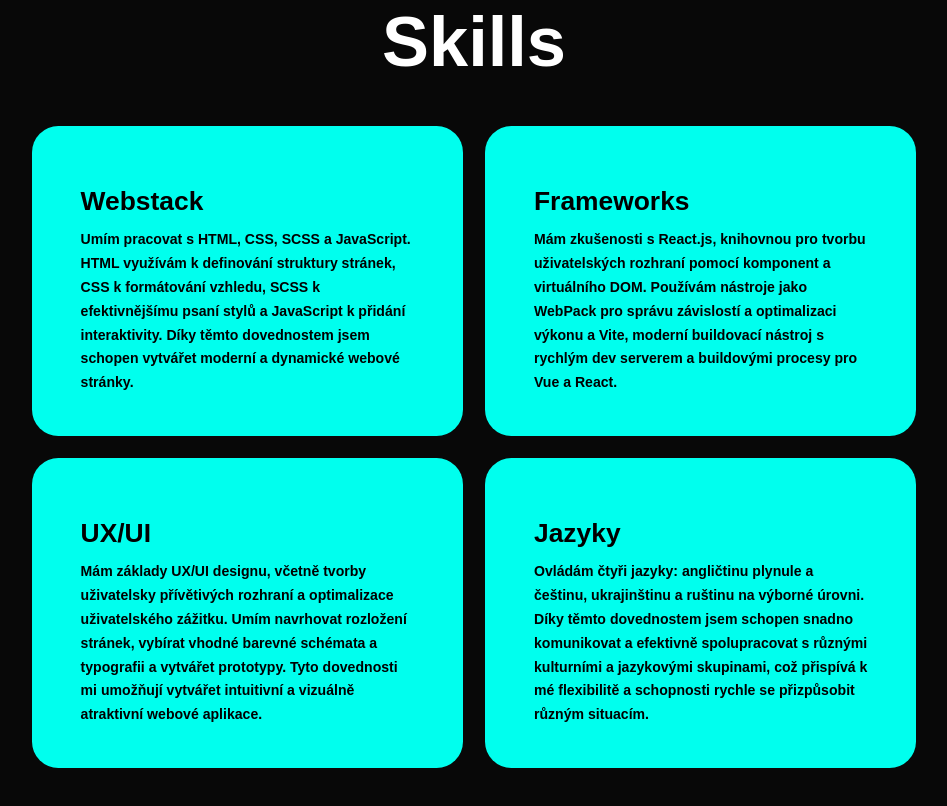
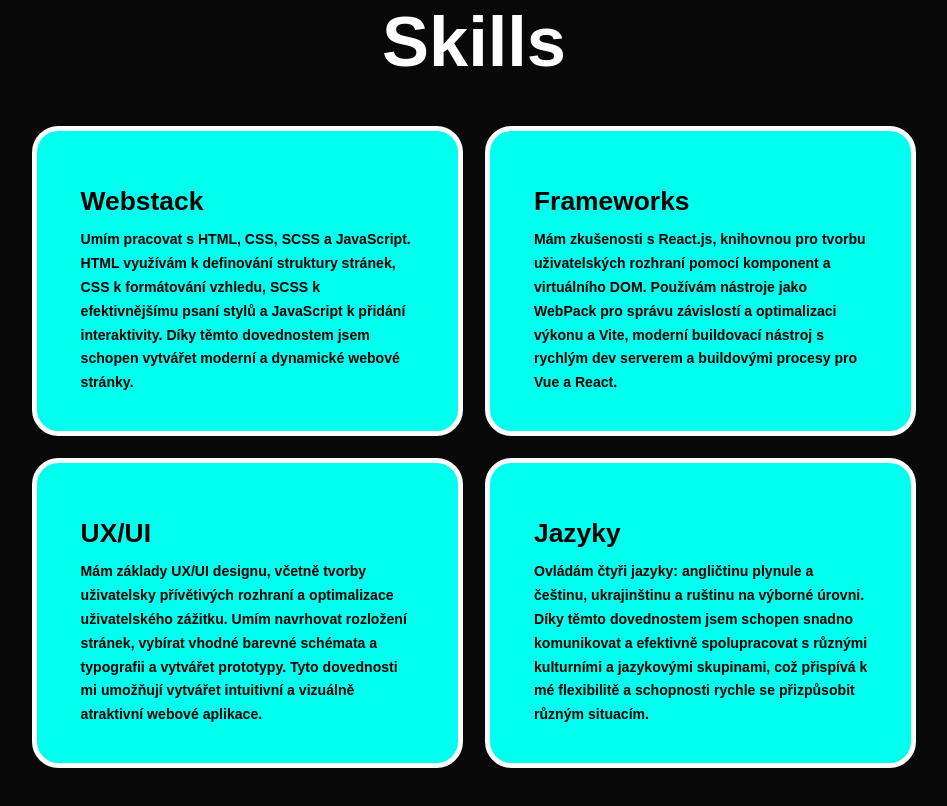
Before and after one commit to Vasaaa24/About-Vasyl, a React (Create React App) app: page / in a window 1280 px wide. Shown: the part 1980-2786 px from the top of the page, without its empty margins (166-1113 px from the left). Built offline with nearby package versions, Linux system fonts and the light colour scheme; some icons are missing.

Commit message:
border boxes

```diff
--- a/src/components/znalosti/skills.css
+++ b/src/components/znalosti/skills.css
@@ -22,6 +22,7 @@
   border: 5px solid transparent;
   cursor: pointer;
   transition: 0.4s ease-in-out;
+  border: 5px solid white;
 }
 .service-box:hover {
   background: white;
```
